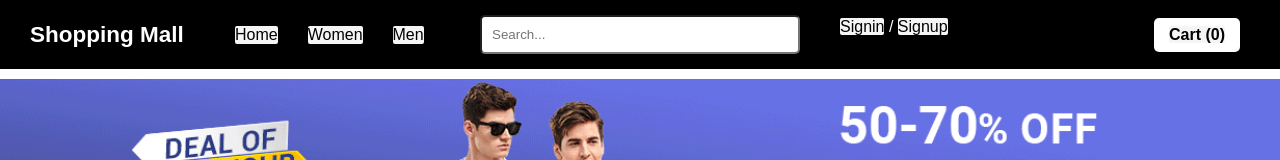
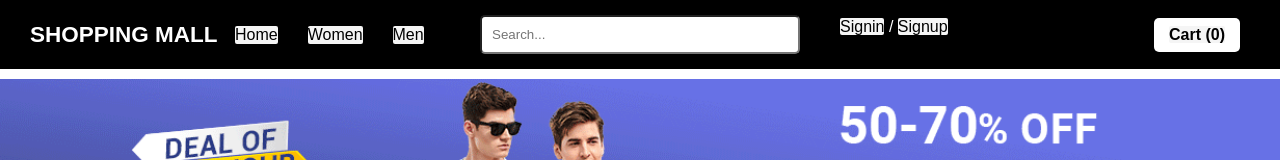
Before and after one commit to Vivek-turram/E-commerce-application, a React (Create React App) app: page /signup in a window 1280 px wide. Shown: the top 160 px of the page. Built offline with nearby package versions, Linux system fonts and the light colour scheme.

Commit message:
Update Header.jsx

```diff
--- a/src/shoppingfolder/components/Header.jsx
+++ b/src/shoppingfolder/components/Header.jsx
@@ -7,7 +7,7 @@ const Header = ({ cartItems }) => {
 
       <div className="left">
         <div className="title">
-          <h2>Shopping Mall</h2>
+          <h2>SHOPPING MALL</h2>
         </div>
       </div>
 
```
